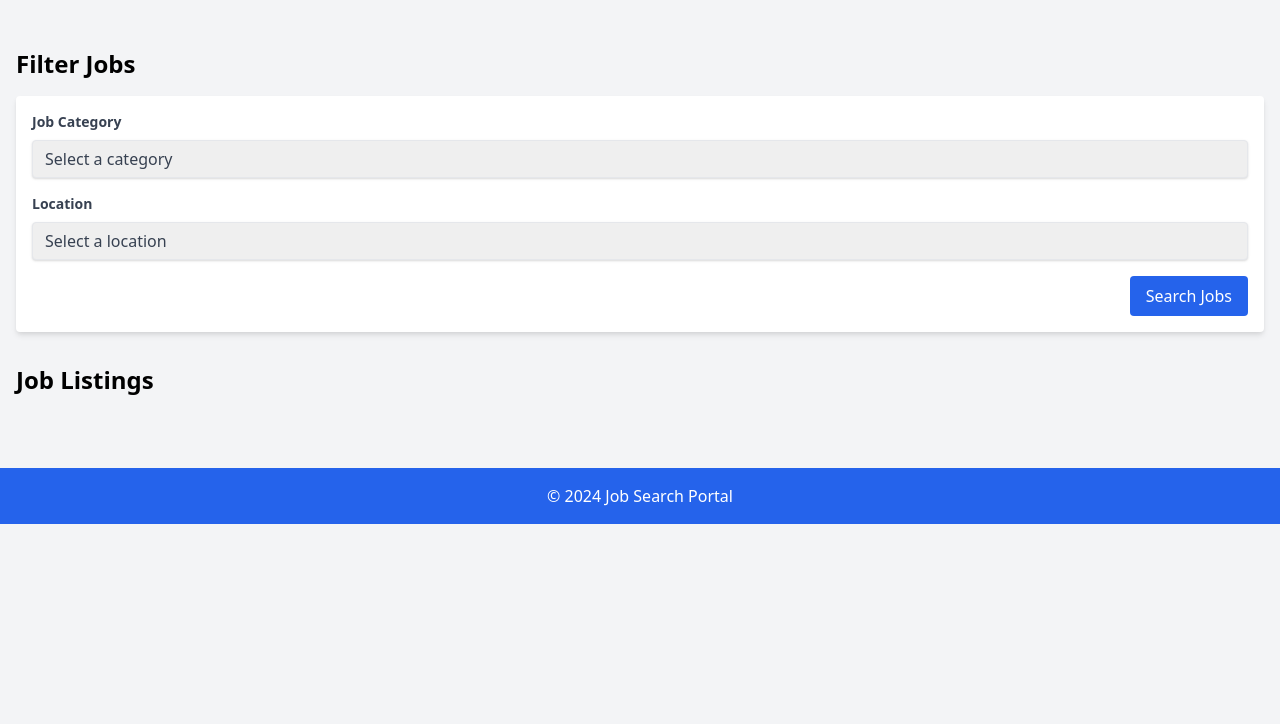
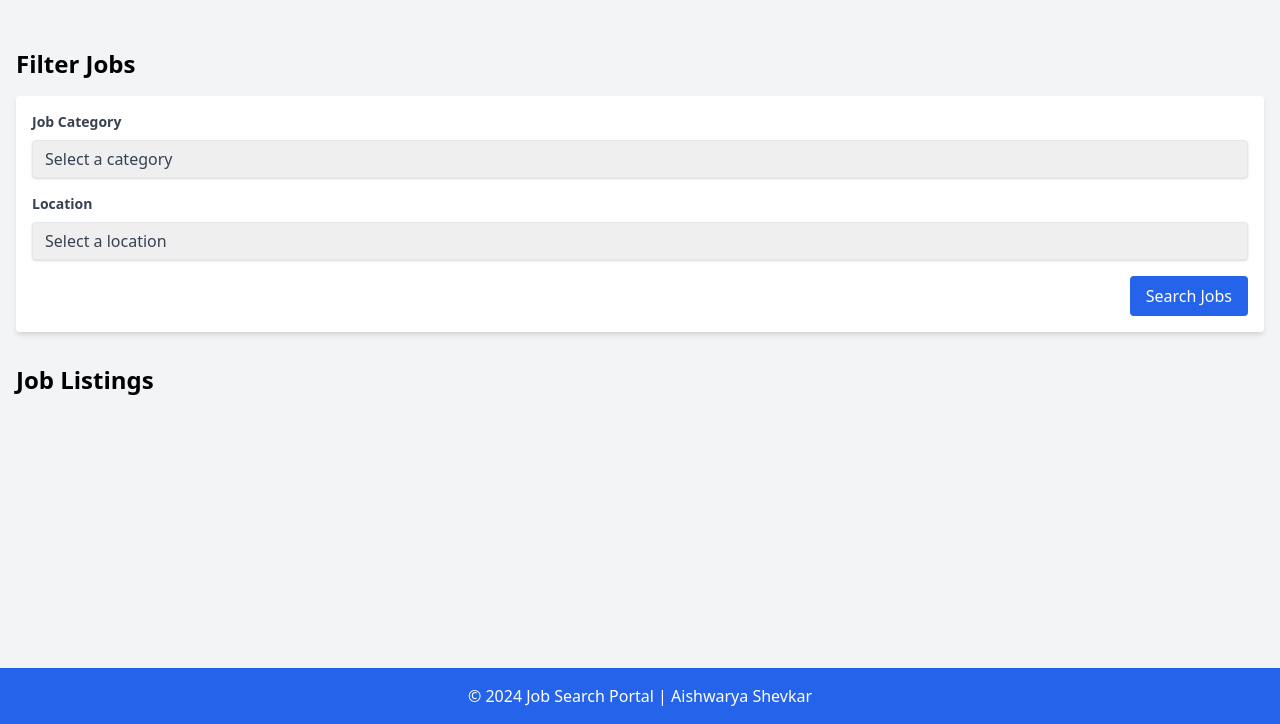
Before and after one commit to ashevkarIIT/jobSearchPortal, a plain HTML site: page index.html in a window 1280 px wide. Shown: the part 76-800 px from the top of the page. Drawn offline with nearby package versions, Linux system fonts and the light colour scheme.

Commit message:
footer changes

```diff
--- a/index.html
+++ b/index.html
@@ -53,8 +53,8 @@
         </section>
     </main>
 
-    <footer class="bg-blue-600 p-4 text-white text-center mt-10">
-        <p>&copy; 2024 Job Search Portal</p>
+    <footer class="absolute bottom-0 w-full bg-blue-600 p-4 text-white text-center mt-10">
+        <p>&copy; 2024 Job Search Portal | Aishwarya Shevkar</p>
     </footer>
 
 </body>
```
